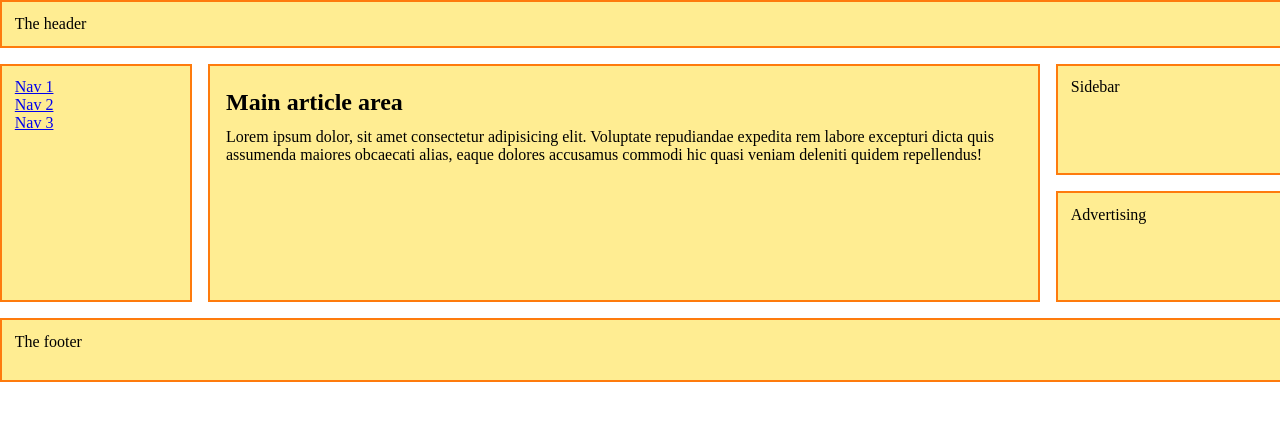
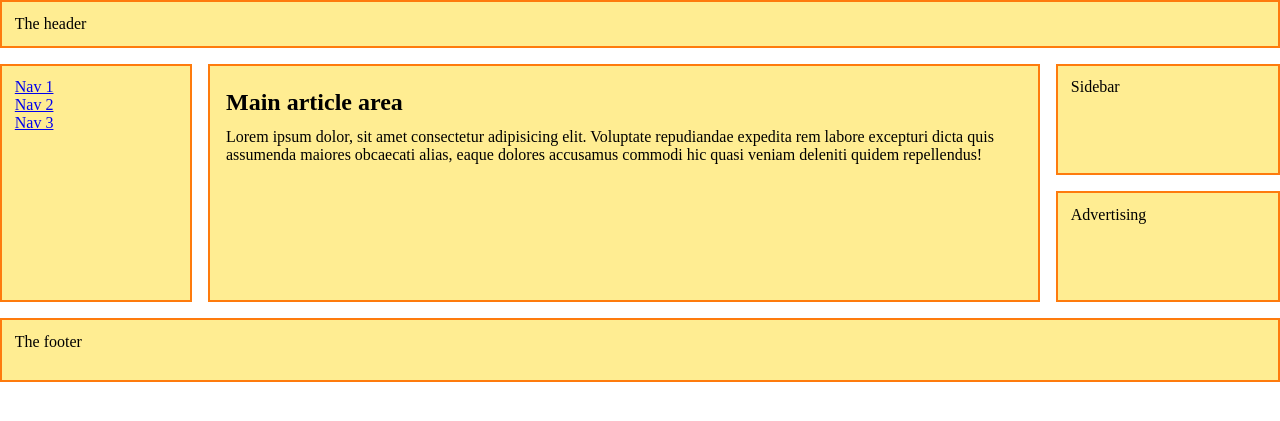
Before and after one commit to Wozniak3b/TSI, a PHP site: page / in a window 1280 px wide. Shown: the top 421 px of the page. Run offline with PHP 8.4, Linux system fonts and the light colour scheme.

Commit message:
Problems fixed

```diff
--- a/RWDpodstawy/style/style.css
+++ b/RWDpodstawy/style/style.css
@@ -9,6 +9,7 @@
 header {
     background-color: #ffed92;
     border: 2px solid #fe7b0d;
+    /* border-radius: 0.5em; */
     padding: 0.8em;
     margin-bottom: 1em;
 }
@@ -59,7 +60,7 @@
 @media (min-width:640px) {
     .container {
         display: grid;
-        grid-template-columns: 30% 70%;
+        grid-template-columns: 2fr 70%;
         /* grid-template-rows: 10% 10% 70% 10%; */
         grid-template-rows: 2fr 2fr 6fr 2fr;
         column-gap: 1em;
@@ -90,7 +91,7 @@
 
 @media (min-width:1024px) {
     .container {
-        grid-template-columns: 15% 65% 20%;
+        grid-template-columns: 15% 65% 2fr;
         /* grid-template-rows: 10% 35% 35% 10%; */
         grid-template-rows: 2fr 4fr 4fr 2fr;
         column-gap: 1em;
```
